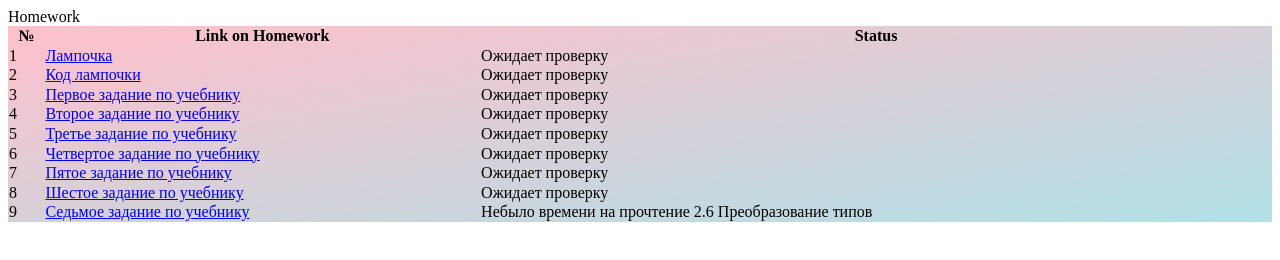
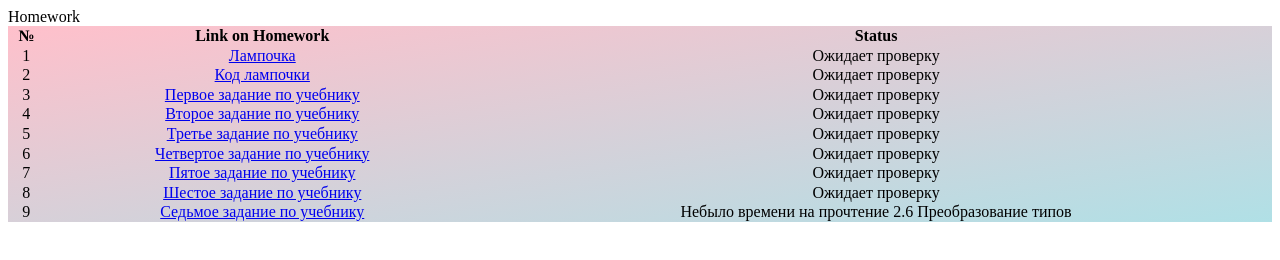
Before and after one commit to Exodusbf/learning, a plain HTML site: page index.html in a window 1280 px wide. Drawn offline with Linux system fonts and the light colour scheme.

Commit message:
Update index.html

```diff
--- a/index.html
+++ b/index.html
@@ -17,7 +17,7 @@
             background: linear-gradient(to top left, powderblue, pink);
         }
     </style>
-    <caption>Homework</caption>
+    <caption align="center">Homework</caption>
     <table>
         <tr>
             <th>№</th>
@@ -25,56 +25,56 @@
             <th>Status</th>
         </tr>
         <tr>
-            <td>1</td>
-            <td><a href="https://exodusbf.github.io/learning/day02/index.html">Лампочка</a></td>
-            <td>Ожидает проверку</td>
+            <td align="center">1</td>
+            <td align="center"><a href="https://exodusbf.github.io/learning/day02/index.html">Лампочка</a></td>
+            <td align="center">Ожидает проверку</td>
         </tr>
         <tr>
-            <td>2</td>
-            <td><a href="https://github.com/Exodusbf/learning/blob/master/day02/index.htmlЫ">Код лампочки</a></td>
-            <td>Ожидает проверку</td>
+            <td align="center">2</td>
+            <td align="center"><a href="https://github.com/Exodusbf/learning/blob/master/day02/index.htmlЫ">Код лампочки</a></td>
+            <td align="center">Ожидает проверку</td>
         </tr>
         <tr>
-            <td>3</td>
-            <td><a href="https://github.com/Exodusbf/learning/blob/master/day03/first_task.html">Первое задание по
+            <td align="center">3</td>
+            <td align="center"><a href="https://github.com/Exodusbf/learning/blob/master/day03/first_task.html">Первое задание по
                     учебнику</a></td>
-            <td>Ожидает проверку</td>
+            <td align="center">Ожидает проверку</td>
         </tr>
         <tr>
-            <td>4</td>
-            <td><a href="https://github.com/Exodusbf/learning/blob/master/day03/second_task.html">Второе задание по
+            <td align="center">4</td>
+            <td align="center"><a href="https://github.com/Exodusbf/learning/blob/master/day03/second_task.html">Второе задание по
                     учебнику</a></td>
-            <td>Ожидает проверку</td>
+            <td align="center">Ожидает проверку</td>
         </tr>
         <tr>
-            <td>5</td>
-            <td><a href="https://github.com/Exodusbf/learning/blob/master/day03/third_task.html">Третье задание по
+            <td align="center">5</td>
+            <td align="center"><a href="https://github.com/Exodusbf/learning/blob/master/day03/third_task.html">Третье задание по
                     учебнику</a></td>
-            <td>Ожидает проверку</td>
+            <td align="center">Ожидает проверку</td>
         </tr>
         <tr>
-            <td>6</td>
-            <td><a href="https://github.com/Exodusbf/learning/blob/master/day03/fourth_task.html">Четвертое задание по
+            <td align="center">6</td>
+            <td align="center"><a href="https://github.com/Exodusbf/learning/blob/master/day03/fourth_task.html">Четвертое задание по
                     учебнику</a></td>
-            <td>Ожидает проверку</td>
+            <td align="center">Ожидает проверку</td>
         </tr>
         <tr>
-            <td>7</td>
-            <td><a href="https://github.com/Exodusbf/learning/blob/master/day03/fifth_task.html">Пятое задание по
+            <td align="center">7</td>
+            <td align="center"><a href="https://github.com/Exodusbf/learning/blob/master/day03/fifth_task.html">Пятое задание по
                     учебнику</a></td>
-            <td>Ожидает проверку</td>
+            <td align="center">Ожидает проверку</td>
         </tr>
         <tr>
-            <td>8</td>
-            <td><a href="https://github.com/Exodusbf/learning/blob/master/day03/sixth_task.html">Шестое задание по
+            <td align="center">8</td>
+            <td align="center"><a href="https://github.com/Exodusbf/learning/blob/master/day03/sixth_task.html">Шестое задание по
                     учебнику</a></td>
-            <td>Ожидает проверку</td>
+            <td align="center">Ожидает проверку</td>
         </tr>
         <tr>
-            <td>9</td>
-            <td><a href="https://github.com/Exodusbf/learning/blob/master/day03/seveth_task.html">Седьмое задание по
+            <td align="center">9</td>
+            <td align="center"><a href="https://github.com/Exodusbf/learning/blob/master/day03/seveth_task.html">Седьмое задание по
                     учебнику</a></td>
-            <td>Небыло времени на прочтение 2.6 Преобразование типов</td>
+            <td align="center">Небыло времени на прочтение 2.6 Преобразование типов</td>
         </tr>
 </body>
 </html>
```
